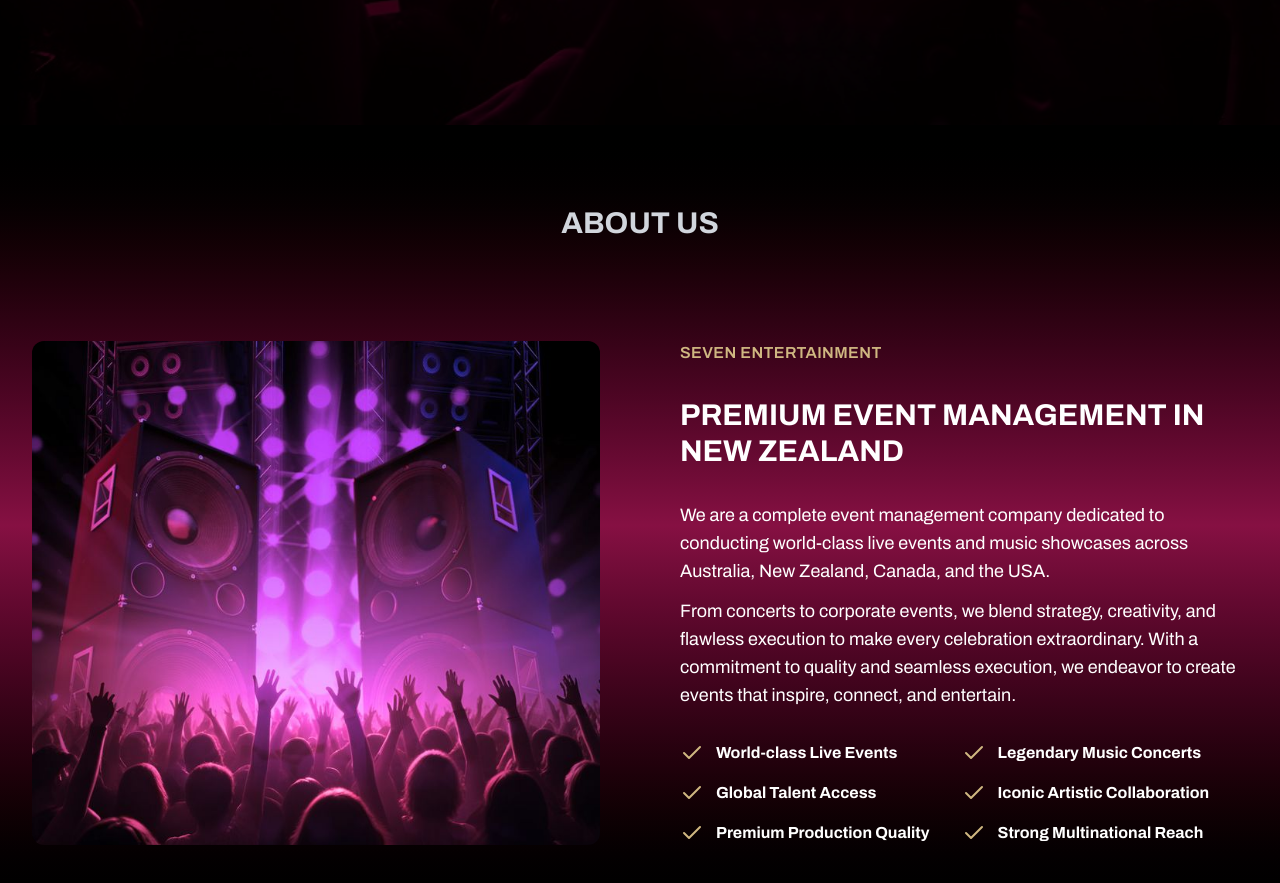
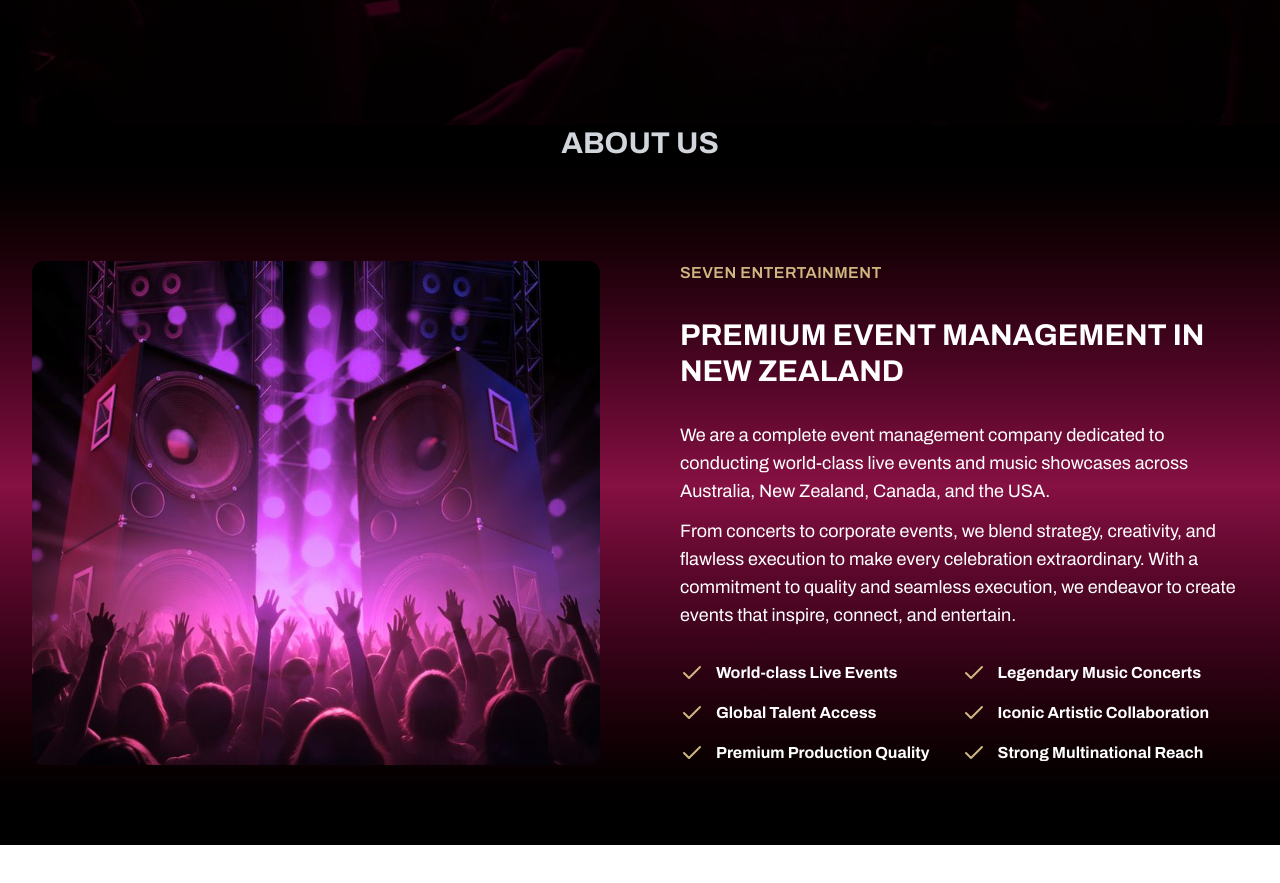
Before and after one commit to Magmaxlive/7entertainments, a Next.js app: page / in a window 1280 px wide. Shown: the part 1080-1963 px from the top of the page. After the commit the page ends 1925 px from the top, so only its background shows below. Built offline with nearby package versions, Linux system fonts and the light colour scheme.

Commit message:
ui fixes 3

```diff
--- a/src/components/About.js
+++ b/src/components/About.js
@@ -3,7 +3,7 @@
 
 export default function About() {
   return (
-    <div className="lg:py-20 pb-15 px-8 bg-gradient-to-b from-black via-pink-900 to-black">
+    <div className="lg:py-20 pb-15 lg:pt-0 px-8 bg-gradient-to-b from-black via-pink-900 to-black">
         <div className="flex flex-col gap-20 lg:gap-25 max-w-[1440px] mx-auto justify-center items-center">
             <h2 className="font-bold text-2xl lg:text-3xl uppercase text-gray-300">
                 About Us
```
